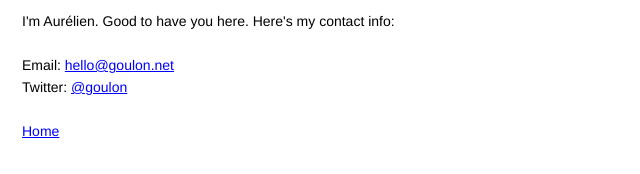
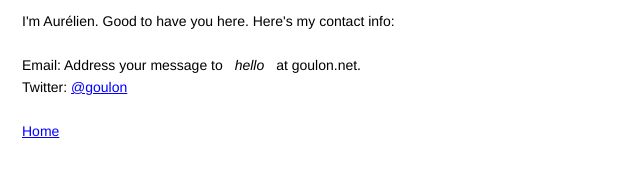
Before and after one commit to goulon/goulon.net, a plain HTML site: page about.html in a window 1280 px wide. Shown: the whole page, without its empty margins (0-640 px from the left). Drawn offline with Linux system fonts and the light colour scheme.

Commit message:
Redact email for privacy

```diff
--- a/about.html
+++ b/about.html
@@ -20,7 +20,7 @@
 <body>
 	<p>I'm Aurélien. Good to have you here. Here's my contact info:</p>
 	<br>
-	<p>Email: <a href="mailto:hello@goulon.net">hello@goulon.net</a></p>
+	<p>Email: Address your message to <i>hello</i> at goulon.net.</p>
 	<p>Twitter: <a href="https://twitter.com/goulon">@goulon</a></p>
 	<br>
 	<p><a href="/">Home</a></p>
```
